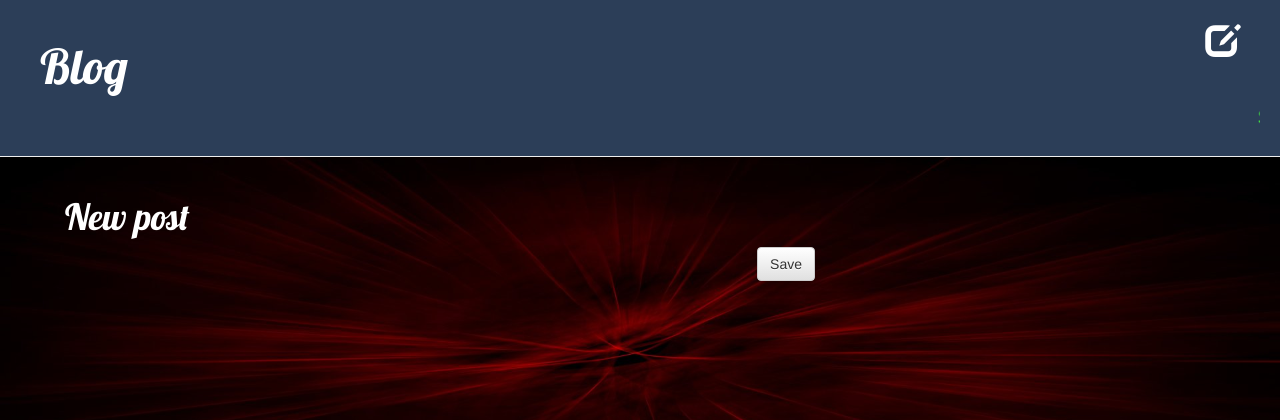
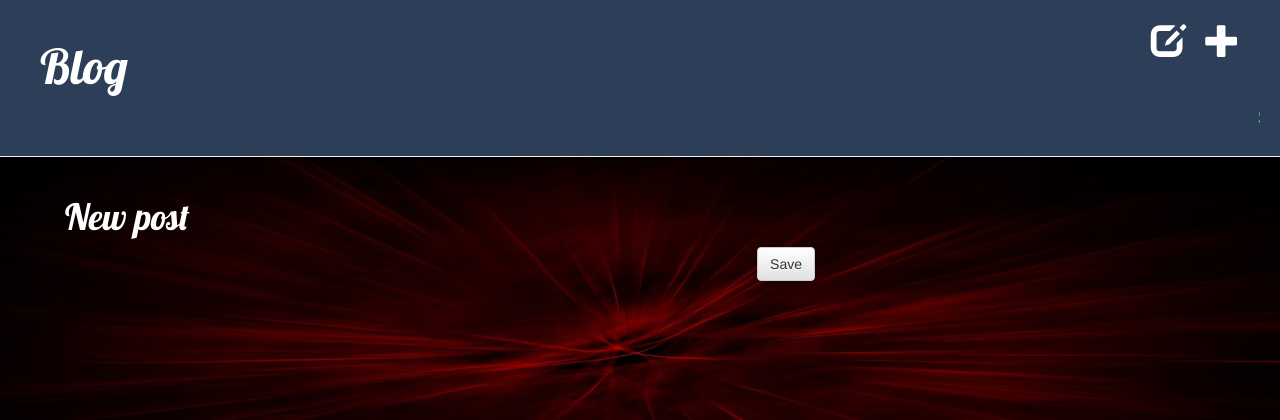
Before and after one commit to Tushari24/blog, a Django app: page /post/new/ in a window 1280 px wide. Shown: the top 420 px of the page. Run offline with Django 3.2, Linux system fonts and the light colour scheme; a user stored in the database is signed in; some libraries are stand-ins or nearby versions.

Commit message:
add post fix

```diff
--- a/blog/templates/blog/base.html
+++ b/blog/templates/blog/base.html
@@ -12,6 +12,7 @@
 <body >
     <div class="page-header">
         {% if user.is_authenticated %}
+        <a href="{% url 'post_new' %}" class="top-menu"><span class="glyphicon glyphicon-plus"></span></a>
         <a href="{% url 'post_draft_list' %}" class="top-menu"><span class="glyphicon glyphicon-edit"></span></a>
         {% endif %}
         <h1><a href="/">Blog</a></h1>
```
